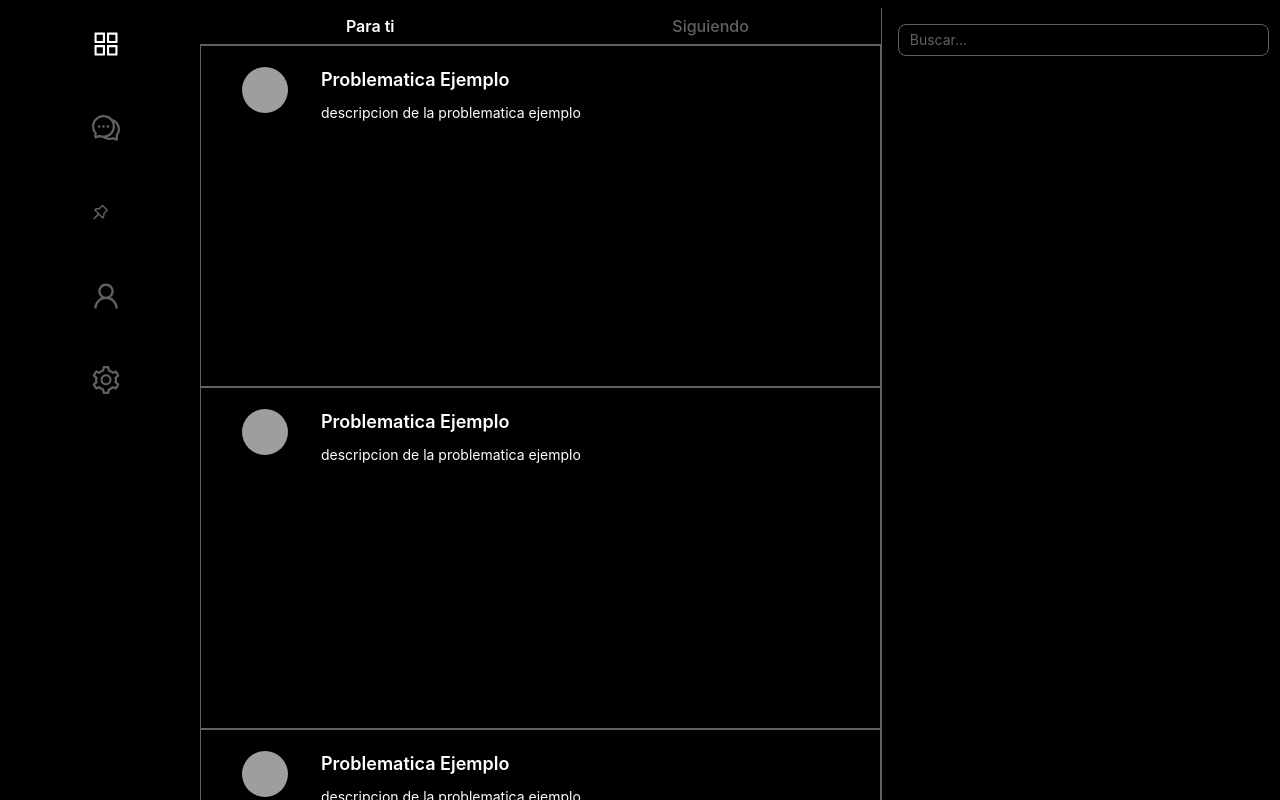
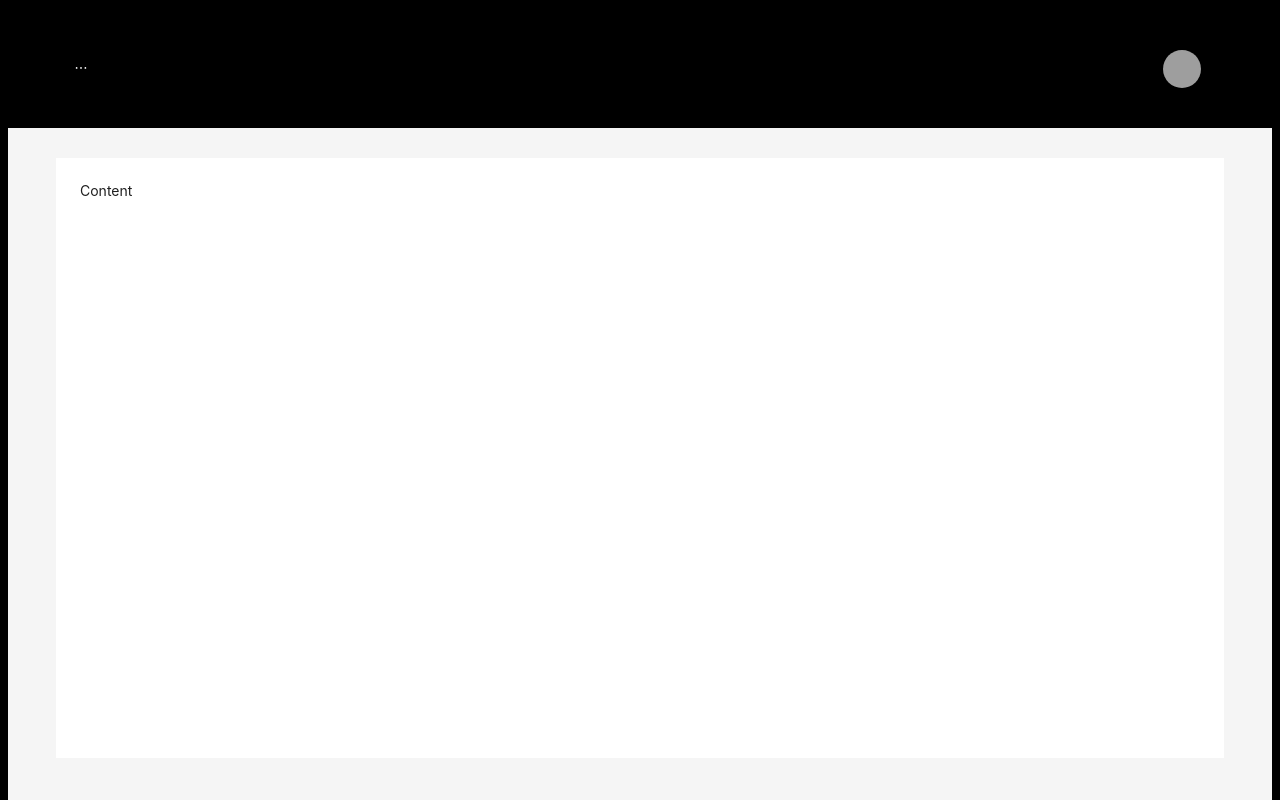
Before and after one commit to santiLongo/ProyectoProgramacion3, a React (Vite) app in the folder Front/: page / in a window 1280 px wide. Shown: the top 800 px of the page. Built offline with nearby package versions, Linux system fonts and the light colour scheme; grey boxes are pictures that could not be loaded.

Commit message:
Subo el cambio del home

```diff
--- /dev/null
+++ b/Front/src/components/Header/Header.tsx
@@ -0,0 +1,69 @@
+import React from "react";
+import {
+  AntDesignOutlined,
+  AppstoreOutlined,
+  CommentOutlined,
+  HolderOutlined,
+  PushpinOutlined,
+  SettingOutlined,
+  UserOutlined,
+} from "@ant-design/icons";
+import { type MenuProps, Menu, Avatar } from "antd";
+import { Header } from "antd/es/layout/layout";
+
+type MenuItem = Required<MenuProps>["items"][number];
+
+const items: MenuItem[] = [
+  { key: "1", icon: <AppstoreOutlined />, label: "Inicio" },
+  { key: "2", icon: <CommentOutlined />, label: "Mensajes" },
+  { key: "3", icon: <PushpinOutlined />, label: "Publicacion" },
+  { key: "4", icon: <SettingOutlined />, label: "Ajustes" },
+  { key: "5", icon: <UserOutlined />, label: "Mi Perfil" },
+];
+
+const HeaderComponent: React.FC = () => {
+  return (
+    <>
+      <Header
+        style={{
+          position: "sticky",
+          top: 0,
+          zIndex: 1,
+          width: "100%",
+          height: "100%",
+          maxHeight: 120,
+          display: "flex",
+          alignItems: "center",
+          background: "var(--primary-color)",
+        }}
+      >
+        <div className="demo-logo" />
+        <Menu
+          theme="dark"
+          mode="horizontal"
+          defaultSelectedKeys={["1"]}
+          items={items}
+          style={{ flex: 1, minWidth: 0, background: "transparent" }}
+          expandIcon={<HolderOutlined />}
+        />
+        <div
+          className="navbar-right"
+          style={{
+            justifyContent: "flex-end",
+            marginRight: 20,
+            cursor: "pointer",
+          }}
+        >
+          <Avatar
+            onClick={() => console.log("Te llevo al home")}
+            size="large"
+            src="https://api.dicebear.com/8.x/adventurer/svg?seed=RoboDev"
+            icon={<AntDesignOutlined />}
+          />
+        </div>
+      </Header>
+    </>
+  );
+};
+
+export default HeaderComponent;
--- a/Front/src/modules/home/Home.css
+++ b/Front/src/modules/home/Home.css
@@ -1,172 +1,30 @@
 
-/* Quitar paddings raros del menú */
-.ant-menu {
-  background-color: #000 !important;
-  border-right: 1px solid var(--secondary-color);
-  width: 100%;
-  max-width: 200px;
-  flex-direction: column;
-  position: fixed;     /* 👈 fijo en la pantalla */
-  top: 0;
-  left: 0;
-  height: 100vh;       /* ocupa toda la altura */
-  overflow: auto;      /* por si hay muchos ítems */
+/* Ítems del menú */
+.ant-menu-submenu {
+  background-color: var(--primary-color) !important;
+  color: var(--secundary-color) !important;
 }
 
-/* Ítems del menú */
+.ant-menu-dark .ant-menu,
+.ant-menu-dark.ant-menu-submenu-popup > .ant-menu {
+  background-color: var(--primary-color) !important;
+}
+
 .ant-menu-item {
-  display: flex !important;
-  align-items: center !important;
-  padding-right: 0 !important;
-  height: 80px !important;
-  color: #626161 !important;
-  background: transparent !important;
+  width: 100%;
+  height: 100%;
+  background-color: var(--primary-color);
+  color: var(--secundary-color) !important;
+  border: 1px solid var(--secundary-color);
 }
 
 .ant-menu-item:hover {
   background-color: rgba(208, 228, 241, 0.1) !important;
-  color: #ffffff !important;
+  color: var(--text-color) !important;
 }
-
 
 /* Seleccionado */
 .ant-menu-item-selected {
   background-color: transparent !important;
-  color: #ffffff !important;
-}
-
-
-/* Iconos */
-.anticon {
-  font-size: 28px !important;   /* Escala general */
-  width: 28px !important;       /* Fuerza ancho uniforme */
-  height: 28px !important;      /* Fuerza alto uniforme */
-  display: flex;
-  align-items: center;
-  justify-content: center;
-}
-
-
-/*/////////////////////////////////////////////////////////////////////////////////////////////////////////////////////////////////*/
-
-/* Select */
-
-.custom-select .ant-select-selector {
-  background-color: var(--primary-color) !important;
-  color: var(--text-color) !important;
-  border-radius: 8px;
-  border: 1px solid var(--secondary-color) !important;
-}
-.custom-select .ant-select-selector:hover {
-  border: 1px solid var(--text-color) !important;
-}
-
-/* Texto seleccionado */
-.custom-select .ant-select-selection-item {
-  color: var(--secondary-color) !important;
-}
-
-/* Placeholder */
-.custom-select .ant-select-selection-placeholder {
-  color: var(--secondary-color) !important;
-}
-
-/* Icono */
-/* .custom-select .ant-select-arrow{
-  color: var(--text-color)  !important;
-} */
-
-/* Termina el Select*/
-
-/* Segmented */
-
-.custom-segmented {
-  width: 100%;
-  background: var(--primary-color) !important;
-  border-bottom: 1px solid var(--secondary-color) !important;
-  box-shadow: none !important;
-  border-radius: 0 !important;
-  display: flex;
-  justify-content: space-around;
-  padding: 0;
-}
-
-.custom-segmented .ant-segmented-item{
-  flex: 1;
-  background: var(--primary-color) !important;
-  border-radius: 0 !important;
-  text-align: center;
-  font-size: 16px;
-  font-weight: 500;
-  color: var(--secondary-color) !important;
-}
-
-.custom-segmented .ant-segmented-item:hover{
   color: var(--text-color) !important;
 }
-
-.custom-segmented .ant-segmented-item-selected{
-  color: var(--text-color) !important;
-  font-weight: 600;
-}
-
-
-
-/* Termina el Segmented*/
-
-
-/* Contenedor de Publicacion*/
-
-.content-publicacion {
-  background-color: var(--primary-color);
-  border-bottom: 1px solid var(--secondary-color);
-  /* display: flex; */
-  align-items: top;
-}
-
-
-/* Card de Publicacion*/
-.custom-card {
-  background-color: var(--primary-color);
-  border-radius: 0%;
-  border: 1px solid var(--secondary-color);
-}
-
-.custom-card-meta {
-  display: flex;
-  min-height: 300px;
-  max-height: 600px;
-  gap: 16px;
-  background-color: var(--primary-color);
-  color: var(--text-color);
-}
-
-.custom-card-meta .ant-avatar {
-  align-items: top;
-  width: 48px; /* Tamaño del avatar */
-  height: 48px; /* Tamaño del avatar */
-}
-
-.custom-card-meta .ant-card-meta-title {
-  align-items: top;
-  font-size: 18px; /* Tamaño del título */
-  font-weight: 600; /* Peso del título */
-  color: var(--text-color); /* Color del título */
-}
-
-.custom-card-meta .ant-card-meta-description {
-  display: flex;
-  align-items: center;
-  font-size: 14px; /* Tamaño de la descripción */
-  color: var(--text-color); /* Color de la descripción */
-}
-
-.custom-card-meta .ant-typography {
-  color: var(--text-color); /* Color del texto dentro de la descripción */
-}
-
-/* Termina Card de Publicacion*/
-
-
-
-/* Termina el Contenedor de Publicacion*/
--- a/Front/src/modules/home/Home.tsx
+++ b/Front/src/modules/home/Home.tsx
@@ -1,108 +1,34 @@
-import React from 'react';
+import React from "react";
 import {
-  AntDesignOutlined,
-  AppstoreOutlined,
-  CommentOutlined,
-  PushpinOutlined,
-  SearchOutlined,
-  SettingOutlined,
-  UserOutlined
-} from '@ant-design/icons';
-import { Avatar, Card, Col, Layout, Menu, Row, Segmented, Select, type MenuProps } from 'antd';
-import { Content } from 'antd/es/layout/layout';
-import './home.css';
-import type { SegmentedLabeledOption } from 'antd/es/segmented';
+  Layout,
+} from "antd";
+import { Content } from "antd/es/layout/layout";
+import "./home.css";
+import HeaderComponent from "../../components/Header/Header";
 
-type MenuItem = Required<MenuProps>['items'][number];
 
-const items: MenuItem[] = [
-  { key: '1', icon: <AppstoreOutlined />, label: 'Inicio' },
-  { key: '2', icon: <CommentOutlined />, label: 'Mensajes' },
-  { key: '3', icon: <PushpinOutlined />, label: 'Publicacion' },
-  { key: '4', icon: <UserOutlined />, label: 'Mi Perfil' },
-  { key: '5', icon: <SettingOutlined />, label: 'Ajustes' },
-];
-
-const options: SegmentedLabeledOption<number>[] = [
-  {
-    label: "Para ti",
-    value: 1
-  },
-  {
-    label: "Siguiendo",
-    value: 2
-  },
-]
 
 const Home: React.FC = () => {
   const soyEmprendedor = false;
 
-
   return (
     <>
-      <Layout style={{ minHeight: '100vh', display: 'flex', flexDirection: 'row' }}>
-        <Menu
-            defaultSelectedKeys={["1"]}
-            mode="inline"
-            theme="dark"
-            inlineCollapsed={true}
-            items={items}
-          />
-        <Layout style={{ backgroundColor: 'var(--primary-color)', borderLeft: '1px solid var(--secondary-color)', display: 'flex', flexDirection: 'column', justifyContent: 'flex-start', marginLeft: 191}}>
-          <Content style={{ border: 'none', backgroundColor: 'var(--primary-color)' }}>
-            <Row>
-              <Segmented
-              defaultValue={1}
-              size='large'
-              className='custom-segmented'
-              options={options}
-              ></Segmented>
-            </Row>
-          </Content>
-          <Content className='content-publicacion' hidden={soyEmprendedor}>
-            <Card className='custom-card'>
-              <Card.Meta
-                className='custom-card-meta'
-                avatar={<Avatar src="https://api.dicebear.com/7.x/miniavs/svg?seed=1" />}
-                title="Problematica Ejemplo"
-                description='descripcion de la problematica ejemplo'
-              />
-            </Card>
-            <Card className='custom-card'>
-              <Card.Meta
-                className='custom-card-meta'
-                avatar={<Avatar src="https://api.dicebear.com/7.x/miniavs/svg?seed=1" />}
-                title="Problematica Ejemplo"
-                description='descripcion de la problematica ejemplo'
-              />
-            </Card>
-            <Card className='custom-card'>
-              <Card.Meta
-                className='custom-card-meta'
-                avatar={<Avatar src="https://api.dicebear.com/7.x/miniavs/svg?seed=1" />}
-                title="Problematica Ejemplo"
-                description='descripcion de la problematica ejemplo'
-              />
-            </Card>
-            <Card className='custom-card'>
-              <Card.Meta
-                className='custom-card-meta'
-                avatar={<Avatar src="https://api.dicebear.com/7.x/miniavs/svg?seed=1" />}
-                title="Problematica Ejemplo"
-                description='descripcion de la problematica ejemplo'
-              />
-            </Card>
-          </Content>
-        </Layout>
-        <Layout style={{ maxWidth: 400, backgroundColor: 'var(--primary-color)', borderLeft: '1px solid var(--secondary-color)' }}>
-          <Select
-            className='custom-select'
-            style={{ width: '95%', margin: '16px', backgroundColor: 'black', color: 'white' }}
-            // suffixIcon={<SearchOutlined/>}
-            placeholder="Buscar..."
-            showSearch={true}
-          ></Select>
-        </Layout>
+      <Layout style={{ height: " 100vh " }}>
+        <HeaderComponent></HeaderComponent>
+        <Content style={{ padding: "0 48px" }}>
+          <div
+            style={{
+              marginTop: 30,
+              padding: 24,
+              height: "100%",
+              maxHeight: 600,
+              background: "var(--text-color)",
+              borderRadius: "var(--secundary-color)",
+            }}
+          >
+            Content
+          </div>
+        </Content>
       </Layout>
     </>
   );
```
